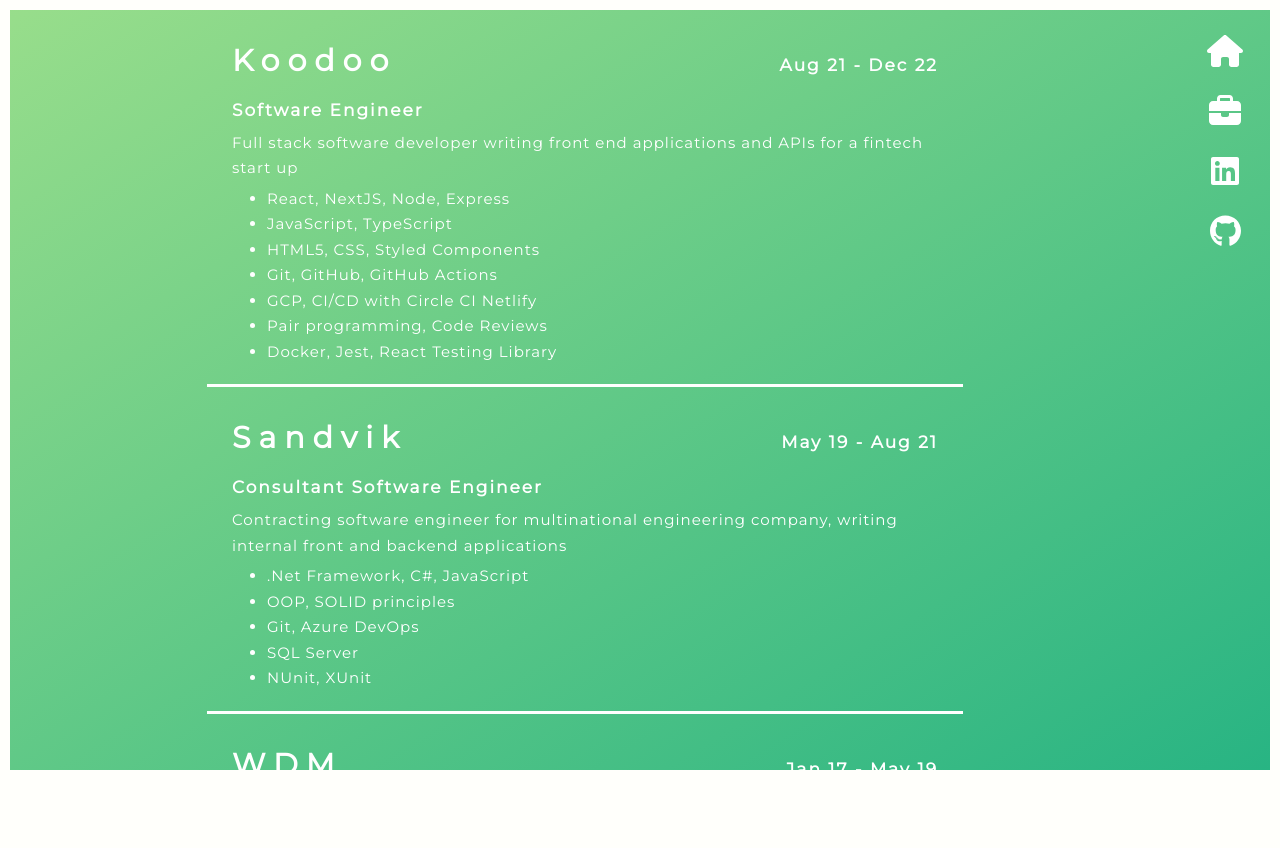
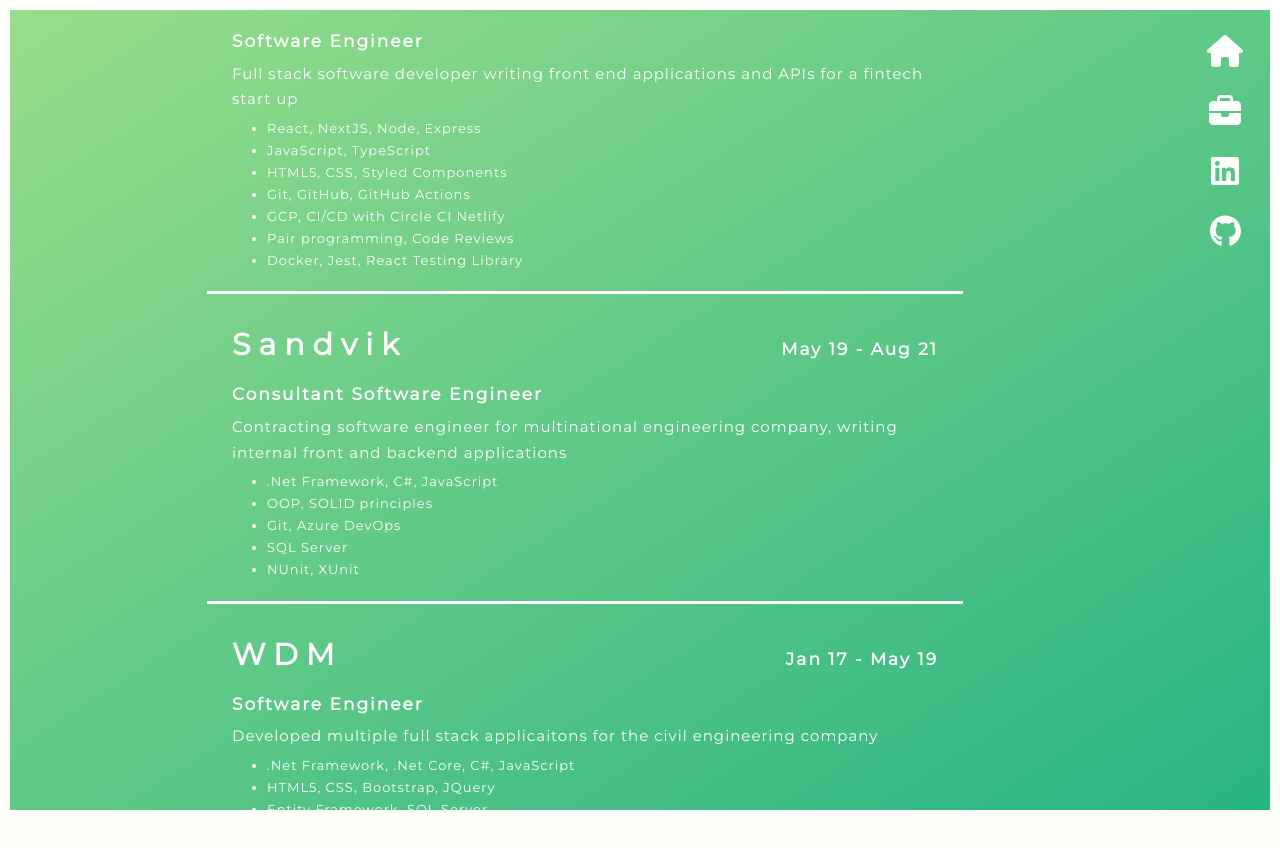
Before and after one commit to Sing-Kai/profile-page, a Next.js app: page /experience in a window 1280 px wide. Shown: the top 848 px of the page. Built offline with nearby package versions, Linux system fonts and the light colour scheme.

Commit message:
experience page background update

```diff
--- a/pages/experience/index.tsx
+++ b/pages/experience/index.tsx
@@ -1,5 +1,6 @@
 import styled from 'styled-components'
 import Nav from "../../src/components/Nav"
+import Footer from "../../src/components/Footer"
 import Pages from '../../src/enums/pages'
 import IExperience, {experienceData} from '../../src/data/experience-data'
 
@@ -16,6 +17,7 @@
         </ExperienceContainer>
         <Nav page={Pages.Experience}/>
       </Header>
+      {/* <Footer/> */}
     </>
   )
 }
@@ -42,7 +44,6 @@
 }
 
 const Header = styled.div`
-  height: 95vh;
   background-image: linear-gradient(
     to right bottom,
     rgba(126, 213, 111, 0.8),
@@ -53,16 +54,18 @@
   max-width: 100vw;
   display: flex;
   flex-direction: row;
+  height: 100vh;
 `
 const Line = styled.div`
   border-bottom: 3px solid rgba(255,255,255,1.0);
 `
 const ExperienceContainer = styled.div`
   color: white;
-  margin: auto;
+  margin: 50px auto;
+  padding-top: 5px;
   width: 60%;
   height: auto;
-  position: relative;
+  position: fix;
   justify-content: center;
   display: flex;
   flex-direction: column;
@@ -79,14 +82,12 @@
   align-items: baseline;
 
 `
-
 const ExperienceTitle = styled.div`
   margin: 5px;
   font-size: 30px;
   font-weight: 800;
   letter-spacing: 8px;
 `
-
 const ExperienceText = styled.div`
   margin: 5px;
   font-size: 17px;
@@ -111,7 +112,7 @@
   letter-spacing: 1px;
 `
 const ExperienceItem = styled.li`
-  font-size: 15px;
+  font-size: 13px;
   font-weight: 400;
   letter-spacing: 1px;
 `
```
